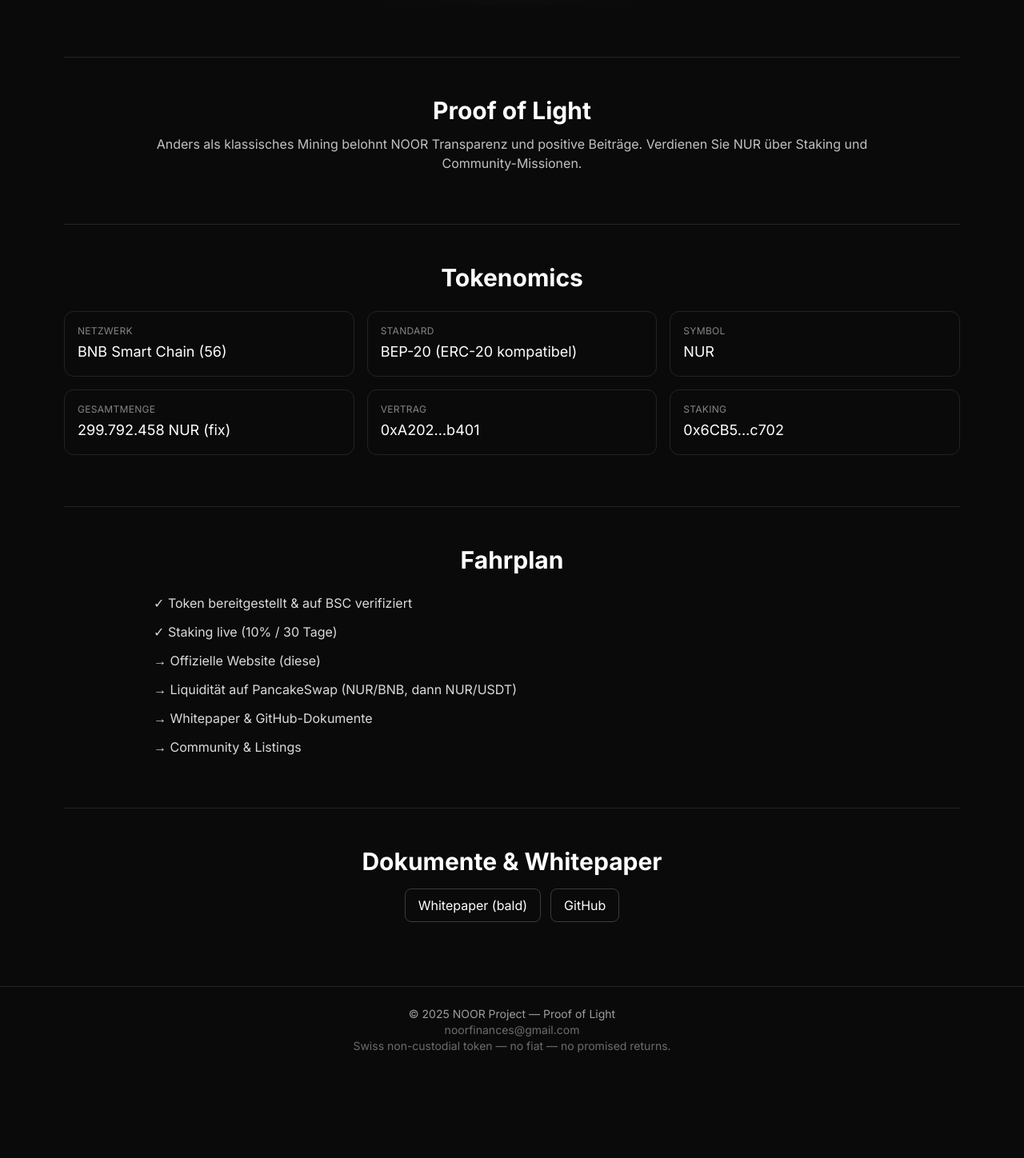
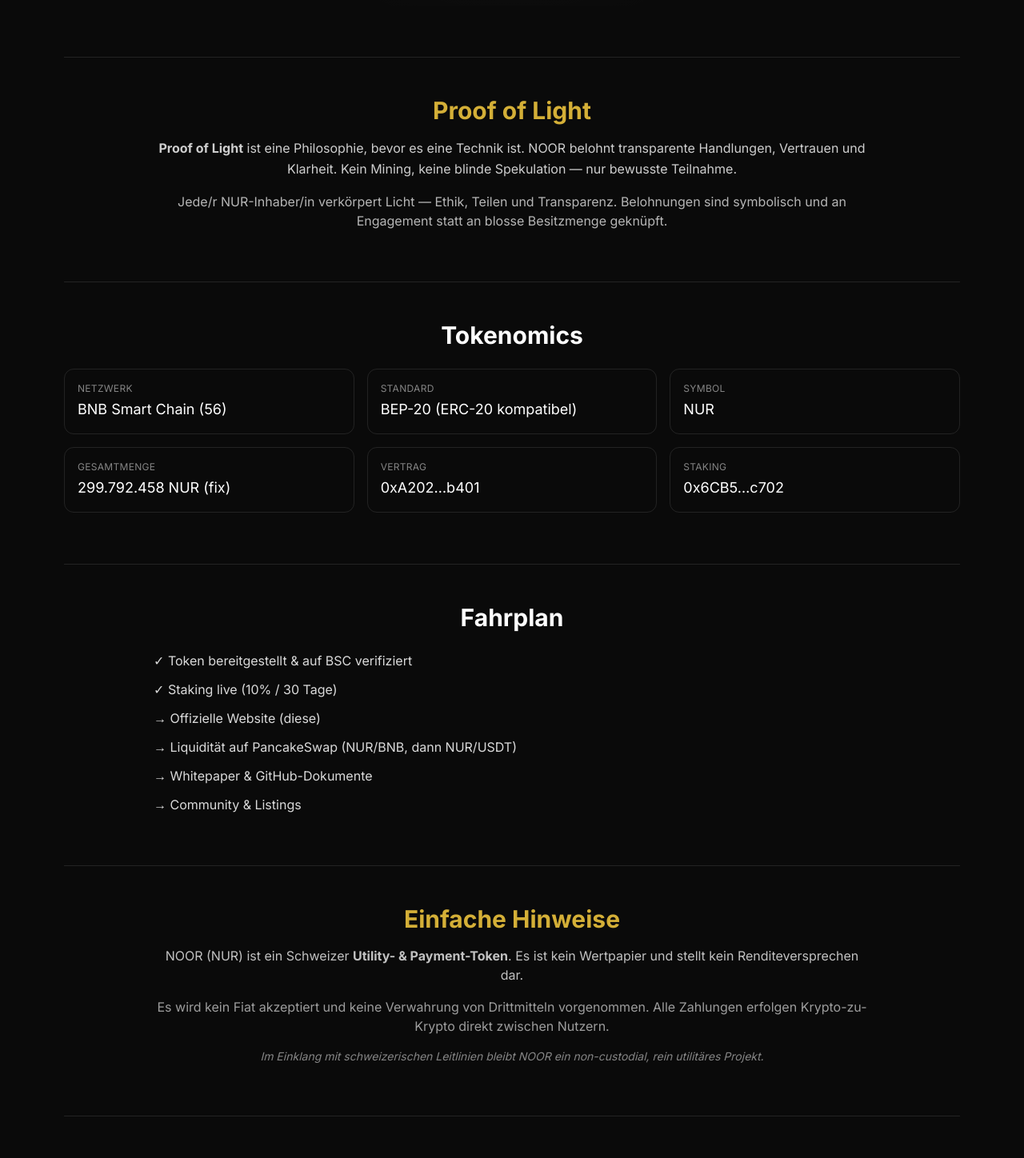
Before and after one commit to noorfinances-eng/noor-pages, a Next.js app: page /de in a window 1280 px wide. Shown: the part 460-1908 px from the top of the page at 80% size. Before the commit the page ends 1802 px from the top, so only its background shows below. Built offline with nearby package versions, Linux system fonts and the light colour scheme.

Commit message:
Update de.js

```diff
--- a/pages/de.js
+++ b/pages/de.js
@@ -10,7 +10,7 @@ export default function DE() {
         <title>NOOR (NUR) — Das Licht der Transparenz in Krypto</title>
         <meta
           name="description"
-          content="NOOR (NUR) ist ein schweizerischer, ethischer Utility- und Payment-Token auf der BNB Smart Chain. Proof of Light: transparent, non-custodial, kein Fiat, keine Renditeversprechen."
+          content="NOOR (NUR) ist ein Schweizer, ethischer Utility- und Payment-Token auf der BNB Smart Chain. Proof of Light: transparent, non-custodial, kein Fiat, keine Renditeversprechen."
         />
         <meta property="og:type" content="website" />
         <meta property="og:title" content="NOOR — Proof of Light" />
@@ -57,13 +57,18 @@ export default function DE() {
           </div>
         </section>
 
-        {/* PROOF OF LIGHT */}
-        <section id="concept" className="border-t border-white/10 pt-12">
-          <div className="max-w-4xl mx-auto text-center">
-            <h3 className="text-2xl md:text-3xl font-semibold">Proof of Light</h3>
-            <p className="mt-3 text-white/75">
-              Anders als klassisches Mining belohnt NOOR Transparenz und positive Beiträge.
-              Verdienen Sie NUR über Staking und Community-Missionen.
+        {/* PROOF OF LIGHT (Manifest) */}
+        <section id="proof" className="border-t border-white/10 pt-12">
+          <div className="max-w-4xl mx-auto text-center space-y-4">
+            <h3 className="text-2xl md:text-3xl font-semibold text-gold">Proof of Light</h3>
+            <p className="text-white/80 leading-relaxed">
+              <strong>Proof of Light</strong> ist eine Philosophie, bevor es eine Technik ist.
+              NOOR belohnt transparente Handlungen, Vertrauen und Klarheit.
+              Kein Mining, keine blinde Spekulation — nur bewusste Teilnahme.
+            </p>
+            <p className="text-white/70">
+              Jede/r NUR-Inhaber/in verkörpert Licht — Ethik, Teilen und Transparenz.
+              Belohnungen sind symbolisch und an Engagement statt an blosse Besitzmenge geknüpft.
             </p>
           </div>
         </section>
@@ -83,7 +88,7 @@ export default function DE() {
           </div>
         </section>
 
-        {/* ROADMAP */}
+        {/* FAHRPLAN */}
         <section id="roadmap" className="border-t border-white/10 pt-12">
           <div className="max-w-4xl mx-auto">
             <h3 className="text-2xl md:text-3xl font-semibold text-center">Fahrplan</h3>
@@ -95,6 +100,24 @@ export default function DE() {
               <li>→ Whitepaper & GitHub-Dokumente</li>
               <li>→ Community & Listings</li>
             </ul>
+          </div>
+        </section>
+
+        {/* LEGAL LIGHT (einfache Hinweise) */}
+        <section id="legal" className="border-t border-white/10 pt-12">
+          <div className="max-w-4xl mx-auto text-center space-y-4">
+            <h3 className="text-2xl md:text-3xl font-semibold text-gold">Einfache Hinweise</h3>
+            <p className="text-white/75">
+              NOOR (NUR) ist ein Schweizer <strong>Utility- & Payment-Token</strong>.
+              Es ist kein Wertpapier und stellt kein Renditeversprechen dar.
+            </p>
+            <p className="text-white/60">
+              Es wird kein Fiat akzeptiert und keine Verwahrung von Drittmitteln vorgenommen.
+              Alle Zahlungen erfolgen Krypto-zu-Krypto direkt zwischen Nutzern.
+            </p>
+            <p className="text-white/50 text-sm italic">
+              Im Einklang mit schweizerischen Leitlinien bleibt NOOR ein non-custodial, rein utilitäres Projekt.
+            </p>
           </div>
         </section>
 
```
